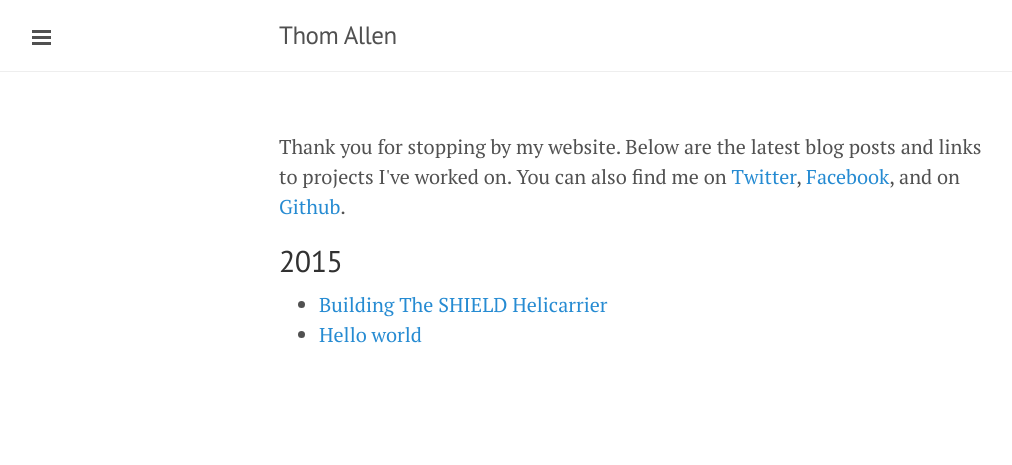
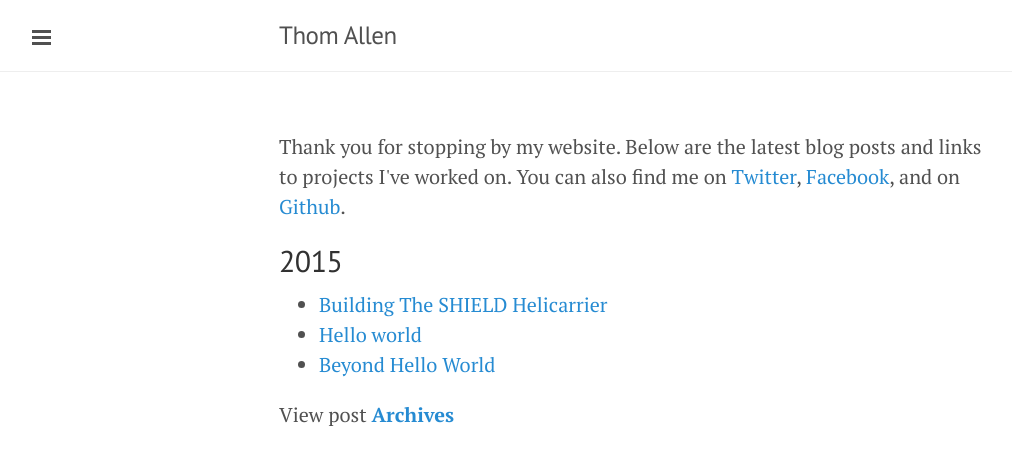
Before and after one commit to thomallen/thomallen.github.io, a Jekyll site: the page built from index.html, in a window 1280 px wide. Shown: the top 465 px of the page, without its empty margins (1-1013 px from the left). Built offline with Jekyll 4.4.1, drawn with Linux system fonts in a browser that asks for light colours; the list of posts is cut into pages by our own code.

Commit message:
Adding Archives link

```diff
--- a/index.html
+++ b/index.html
@@ -4,7 +4,7 @@ title: Home
 ---
 Thank you for stopping by my website. Below are the latest blog posts and links to projects I've worked on. You can also find me on <a href="http://twitter.com/thomallen" target="_blank">Twitter</a>, <a href="http://facebook.com/thomallen" target="_blank">Facebook</a>, and on <a href="http://github.com/thomallen" target="_blank">Github</a>.
 <div class="posts">
-  {% for post in site.posts | limit: 2 %}
+  {% for post in site.posts | limit: 20 %}
     {% capture currentyear %}{{post.date | date: "%Y"}}{% endcapture %}
     {% if currentyear != year %}
       {% unless forloop.first %}</ul>{% endunless %}
@@ -15,3 +15,4 @@ Thank you for stopping by my website. Below are the latest blog posts and links
     <li><a href="{{ post.url }}">{{ post.title }}</a></li>
   {% endfor %}
 </div>
+View post <strong><a href="{{ site.url }}">Archives</a></strong>
```
